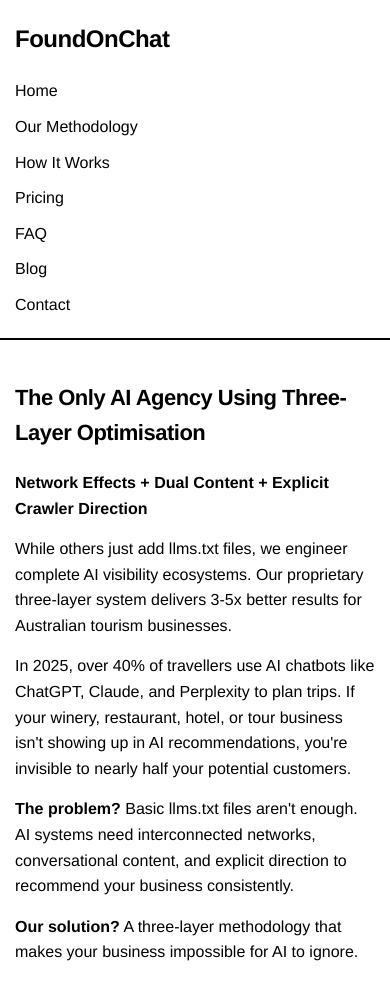
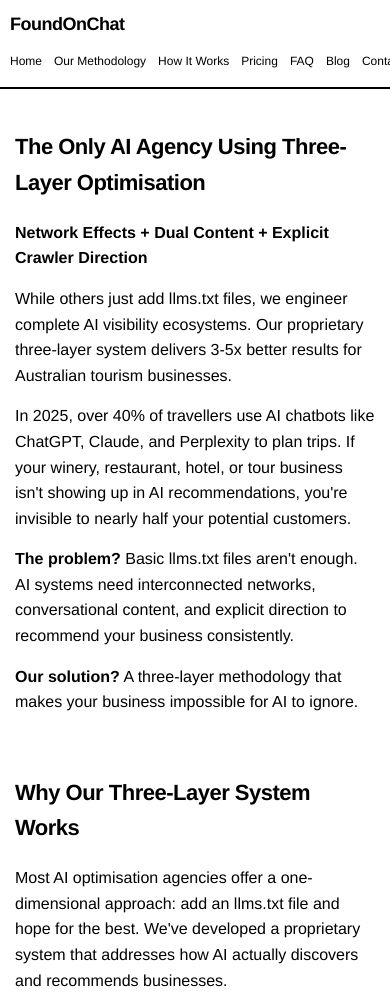
Before and after one commit to rbagg/foundonchat, an Eleventy site: page index.html in a window 390 px wide. Shown: the top 996 px of the page. Built offline with nearby package versions, Linux system fonts and the light colour scheme; Eleventy itself is replaced by a stand-in of ours; files that its build step writes are made by us from their sources.

Commit message:
Update: Fixed mobile nav

```diff
--- a/styles.css
+++ b/styles.css
@@ -284,11 +284,13 @@ footer p {
 /* Responsive design */
 @media (max-width: 768px) {
   header {
-    padding: 20px 15px;
+    padding: 15px;
+    position: relative; /* Remove sticky on mobile for better UX */
   }
 
   h1 {
-    font-size: 24px;
+    font-size: 20px;
+    margin-bottom: 10px;
   }
 
   h2 {
@@ -299,10 +301,28 @@ footer p {
     font-size: 18px;
   }
 
-  /* Keep nav horizontal on mobile but allow wrapping */
+  /* Horizontal scrolling nav on mobile - much more compact */
+  nav {
+    overflow-x: auto;
+    -webkit-overflow-scrolling: touch;
+    margin: 0 -15px; /* Extend to edges */
+    padding: 0 15px;
+  }
+
   nav ul {
+    display: flex;
+    flex-wrap: nowrap; /* Don't wrap - scroll instead */
     gap: 15px;
+    padding-bottom: 5px; /* Space for scrollbar */
+  }
+
+  nav ul li {
+    flex-shrink: 0; /* Don't shrink items */
+  }
+
+  nav ul li a {
     font-size: 14px;
+    white-space: nowrap;
   }
 
   .results-grid, .regions-grid, .pricing-grid, .blog-grid {
@@ -320,6 +340,8 @@ footer p {
 
   table {
     font-size: 14px;
+    overflow-x: auto;
+    display: block;
   }
 
   table th, table td {
@@ -329,13 +351,34 @@ footer p {
   pre {
     font-size: 12px;
     padding: 10px;
+    overflow-x: auto;
   }
 }
 
-/* Very small mobile - stack nav vertically only if really necessary */
-@media (max-width: 480px) {
+/* Very small mobile - even more compact, STAY HORIZONTAL */
+@media (max-width: 400px) {
+  header {
+    padding: 10px;
+  }
+
+  h1 {
+    font-size: 18px;
+    margin-bottom: 8px;
+  }
+
+  nav {
+    margin: 0 -10px;
+    padding: 0 10px;
+  }
+
   nav ul {
-    flex-direction: column;
-    gap: 10px;
+    display: flex !important; /* Force flex */
+    flex-direction: row !important; /* Force horizontal */
+    flex-wrap: nowrap !important; /* Force no wrapping */
+    gap: 12px;
+  }
+
+  nav ul li a {
+    font-size: 12px;
   }
 }
```
Also changed, not shown: 3 other files.
